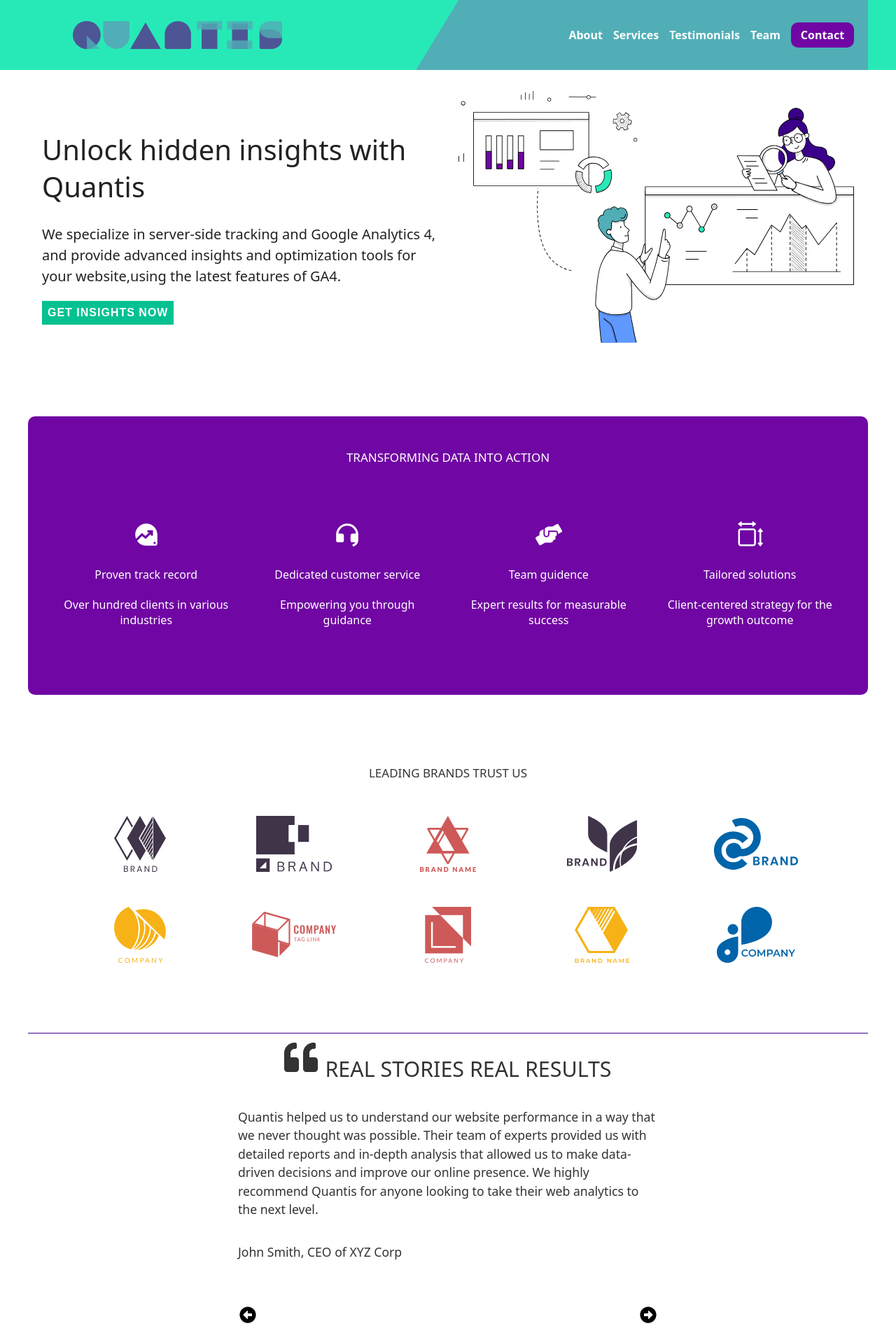
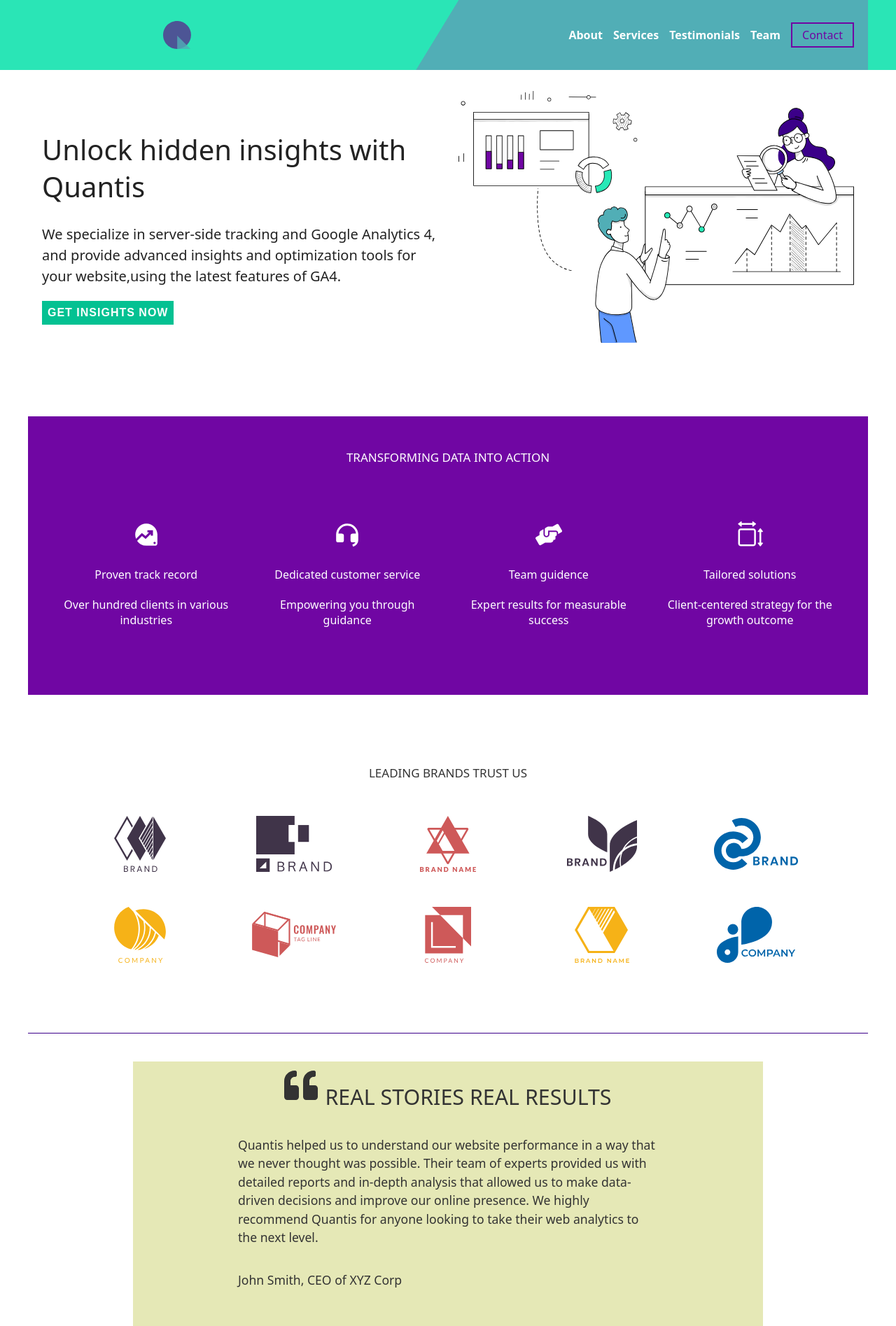
Before and after one commit to BelmaBesirevic/quantis-landing-page, a React (Vite) app: page / in a window 1280 px wide. Shown: the top 1895 px of the page at 70% size. Built offline with nearby package versions, Linux system fonts and the light colour scheme.

Commit message:
mq-header

```diff
--- a/src/components/Header/Header.css
+++ b/src/components/Header/Header.css
@@ -1,7 +1,7 @@
 .header {
   height: 100px;
   width: 100vw;
-  background-color: #27e9b7;
+  background-color: #2ae5b6;
 }
 
 .navbar {
@@ -38,7 +38,12 @@
 }
 
 .logo img {
-  height: 40px;
+  max-width: auto;
+  max-height: 40px;
+}
+
+.menu-icon {
+  max-height: auto;
 }
 
 .navlinks {
@@ -53,7 +58,7 @@
 @media only screen and (max-width: 590px) {
   .navlinks {
     padding: 20px 50px;
-    background-color: #27e9b7;
+    background-color: #2ae5b6;
     display: none;
     flex-direction: column;
     align-items: center;
@@ -72,19 +77,9 @@
   display: flex;
 }
 
-
 .navlinks.closed {
   /* styles for when the nav is closed */
   right: -100%;
-}
-
-@keyframes slide-in-right {
-  from {
-    transform: translateX(100%);
-  }
-  to {
-    transform: translateX(0);
-  }
 }
 
 .navlink a {
@@ -95,13 +90,21 @@
 .navlink:last-child {
   width: 90px;
   height: 36px;
-  background: #7006a3;
-  border-radius: 10px;
   display: flex;
   justify-content: center;
   align-items: center;
+  border: 2px solid #7006a3;
 }
 
 .navlink:last-child a {
-  font-weight: 600;
+  display: inline-block;
+  font-weight: 500;
+  color: #7006a3;
+  text-align: center;
+  padding: 5px 10px;
 }
+
+.navlink:last-child a:hover {
+  color: #fff;
+  background-color: #7006a3;
+}
--- a/src/components/Header/Header.jsx
+++ b/src/components/Header/Header.jsx
@@ -28,12 +28,12 @@ const Header = () => {
         <div className='navbar'>
           <div className='logo'>
             <img
-              src={matches ? '/logo-full.svg' : '/logo-q.svg'}
+              src={isMobile ? '/logo-full.svg' : '/logo-q.svg'}
               alt='quantis logo'
             />
             <span className='logo-tagline'>Insight-driven decisions</span>
           </div>
-          {isMobile && <AiOutlineMenu onClick={() => setIsOpen(!isOpen)} style={{fontSize: "30px", margin: "30px"}}/>}
+          {isMobile && <AiOutlineMenu onClick={() => setIsOpen(!isOpen)} style={{fontSize: "30px", margin: "30px"}} className="menu-icon"/>}
           <nav
             id={matches ? 'clipped' : ''}
             className={`navlinks ${isOpen ? 'open' : 'close'}`}
--- a/src/components/Services/Services.css
+++ b/src/components/Services/Services.css
@@ -4,7 +4,6 @@
   background-color: #7006a3;
   padding: 30px 40px;
   color: #fff;
-  border-radius: 10px;
 }
 
 
--- a/src/components/Testimonials/Testimonials.css
+++ b/src/components/Testimonials/Testimonials.css
@@ -2,10 +2,11 @@
   padding: 0px 10px;
   max-width: 900px;
   height: 450px;
-  margin: 0px auto;
+  margin: 40px auto;
   display: flex;
   flex-direction: column;
   justify-content: center;
+  background-color:#E5E8B6;
 }
 
 .slides {
@@ -66,12 +67,12 @@
 }
 
 .next {
-  bottom: 20px;
+  bottom: 30px;
   right: 15%;
 }
 
 .prev {
-  bottom: 20px;
+  bottom: 30px;
   left: 15%;
 }
 
```
